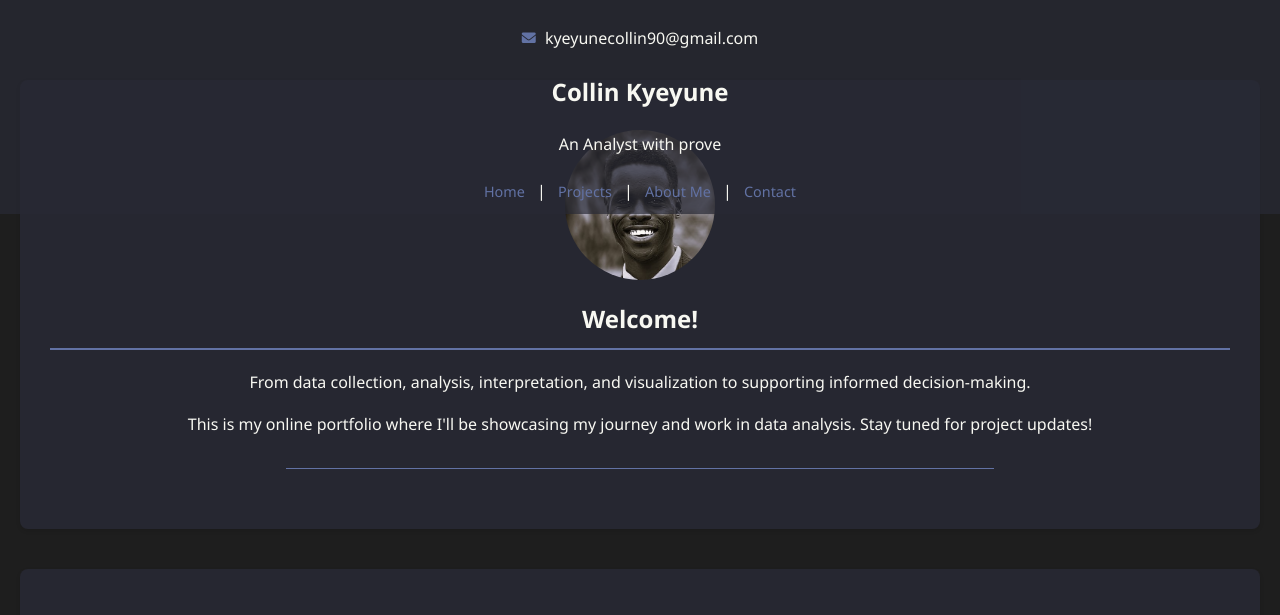
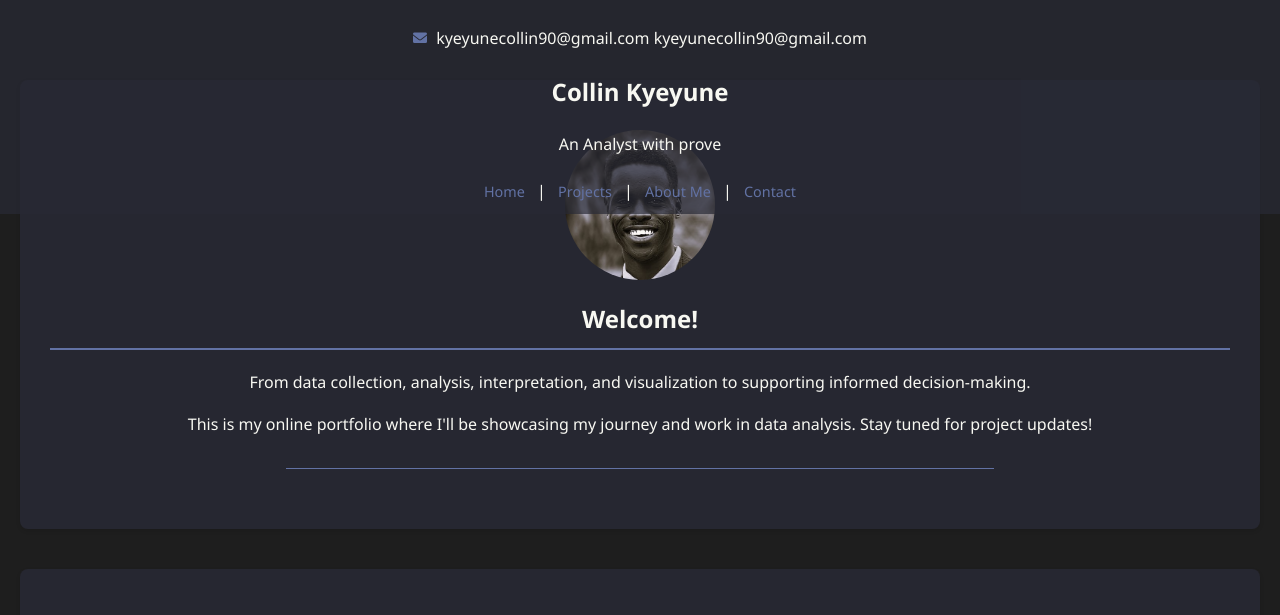
Before and after one commit to Kcolliny90/Collin_the_Analyst, a plain HTML site: page index.html in a window 1280 px wide. Shown: the top 615 px of the page. Drawn offline with Linux system fonts and the light colour scheme.

Commit message:
Add files via upload

```diff
--- a/index.html
+++ b/index.html
@@ -306,7 +306,10 @@
 <body>
     <header>
 	<p style="margin-bottom: 5px;">
+        	<a href="mailto:kyeyunecollin90@gmail.com" style="text-decoration: none; color: inherit;">
             <i class="fas fa-envelope fa-sm" style="margin-right: 5px; color: #6272a4;"></i>
+            kyeyunecollin90@gmail.com
+        </a>
         kyeyunecollin90@gmail.com
         </p>
         <h1>Collin Kyeyune</h1>
```
Lines whose indentation alone changed are shown as unchanged.
